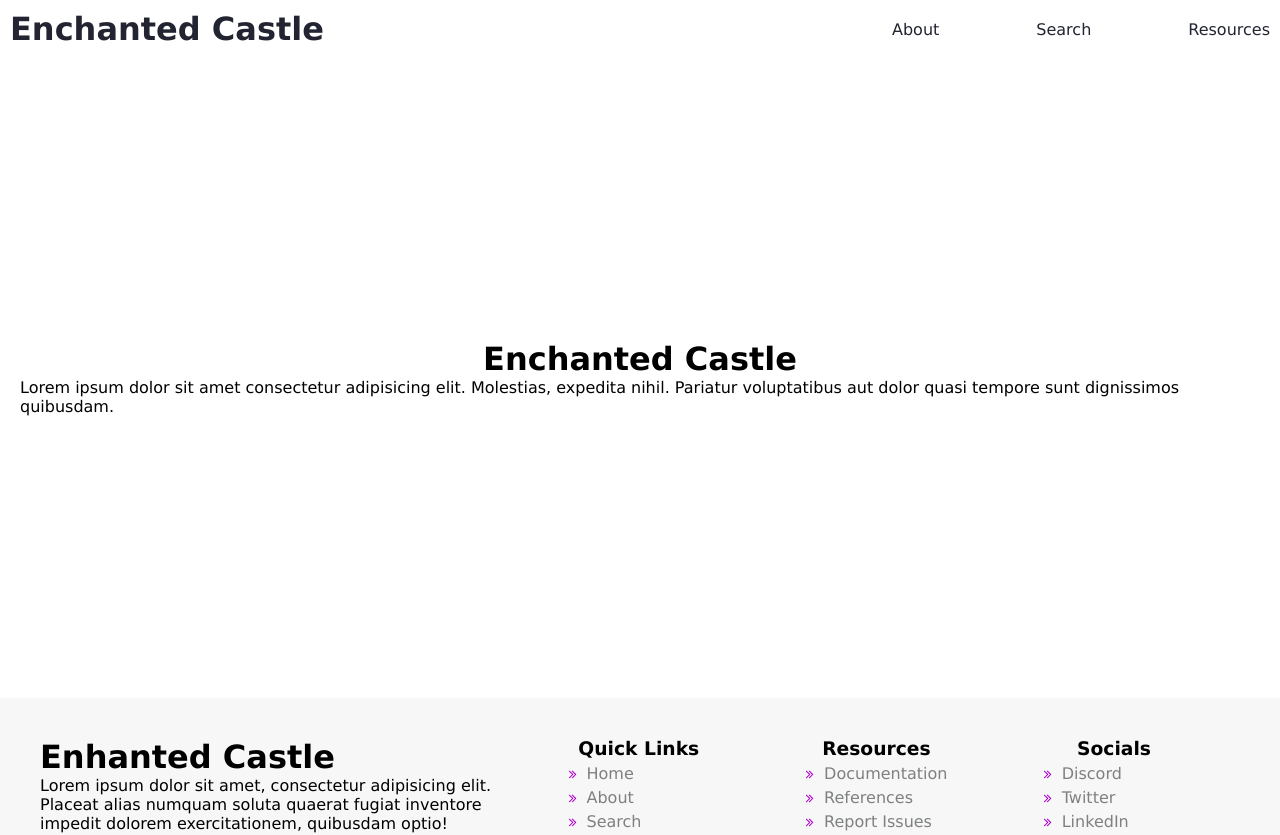
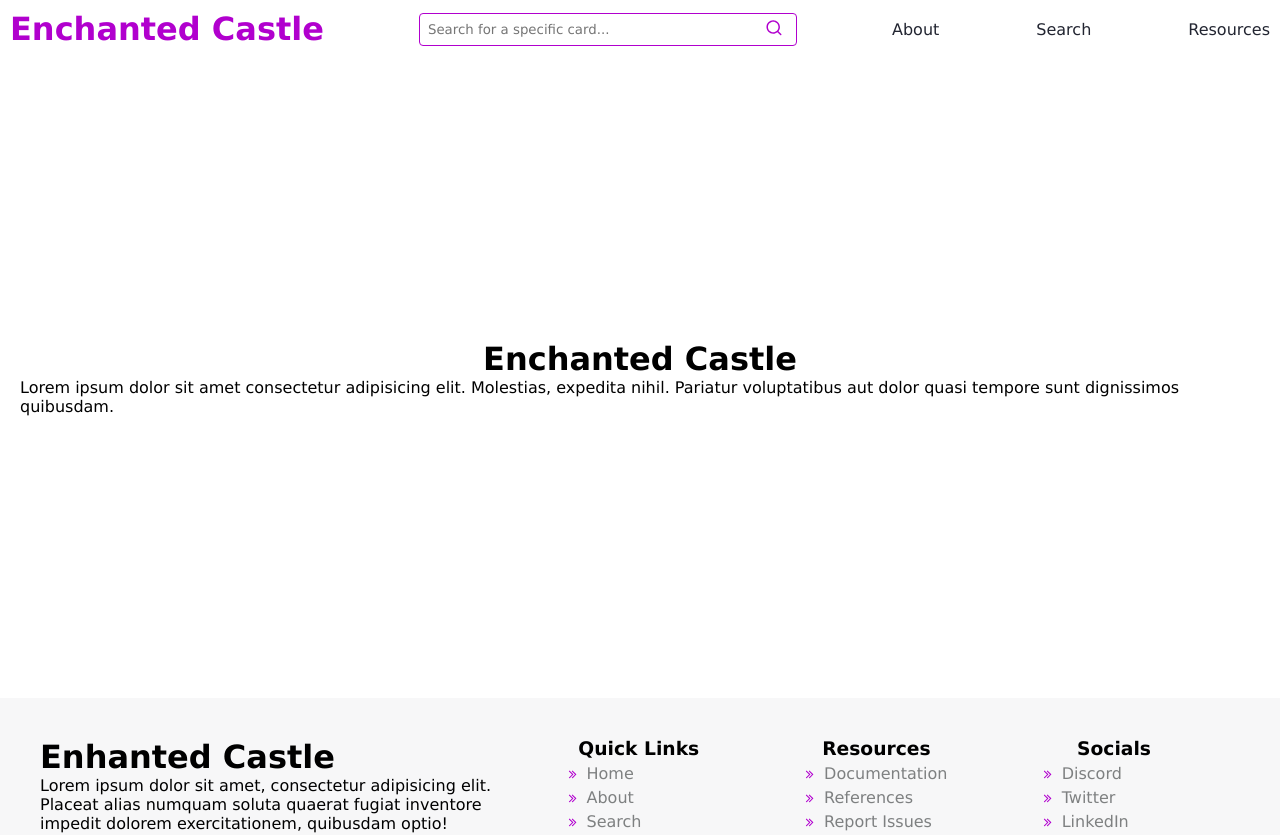
Before and after one commit to TeflonTrout/enchanted-castle-frontend, a SvelteKit app: page / in a window 1280 px wide. Shown: the top 835 px of the page. Built offline with nearby package versions, Linux system fonts and the light colour scheme.

Commit message:
Update navbar search feature

```diff
--- a/src/components/Navbar/Navbar.svelte
+++ b/src/components/Navbar/Navbar.svelte
@@ -1,5 +1,31 @@
+<script lang="ts">
+    import SearchIcon from "../../icons/search.svg"
+    import { goto } from "$app/navigation";
+
+    let query:string = "";
+
+    const handleQueryChange = (e:Event) => {
+        const target = e.target as HTMLSelectElement;
+        console.log("Search for: ", target.value)
+    }
+
+    const searchForCard = () => {
+        goto(`/search?name=${query}`);
+    }
+</script>
+
 <div class="navbar">
     <a href="/"><h1>Enchanted Castle</h1></a>
+    <div class="searchBar">
+        <input
+            type="text"
+            name="query"
+            placeholder="Search for a specific card..."
+            on:input={(e) => handleQueryChange(e)}
+            on:change={() => searchForCard()}
+            bind:value={query}>
+        <button type="submit"><img src={SearchIcon} alt="search"></button>
+    </div>
     <div class="linkContainer">
         <a href="/about">About</a>
         <a href="/search">Search</a>
@@ -16,6 +42,42 @@
         justify-content: space-between;
         align-items: center;
         color: var(--ec-black);
+        background-color: #fff;
+    }
+
+    .navbar .searchBar {
+        display: flex;
+        width: 30%;
+        text-align: start;
+        justify-content: space-between;
+        align-items: center;
+        padding: 4px;
+        border: 1px solid var(--ec-purple);
+        border-radius: 4px;
+    }
+
+    .navbar .searchBar input {
+        outline: none;
+        border: none;
+        padding: 4px;
+        width: 100%;
+    }
+
+    .navbar .searchBar button {
+        border: none;
+        outline: none;
+        background-color: #fff;
+        color:black;
+        cursor: pointer;
+        width: 40px;
+    }
+
+    .navbar h1 {
+        color: var(--ec-purple);
+    }
+
+    .navbar a {
+        color: var(--ec-black);
     }
 
     .linkContainer {
@@ -23,8 +85,4 @@
         justify-content: space-between;
         width: 30%;
     }
-
-    .navbar a {
-        color: var(--ec-black);
-    }
 </style>
```
Also changed, not shown: src/routes/[setCode]/[cardNumber]/+page.svelte (+16 -9 lines), src/routes/search/+page.svelte (+55 -17 lines), src/icons/search.svg (added).
